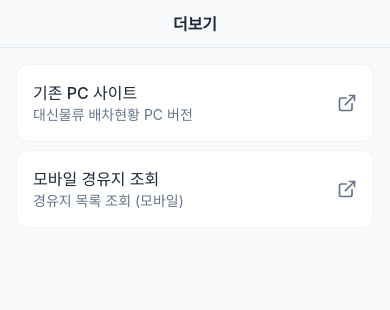
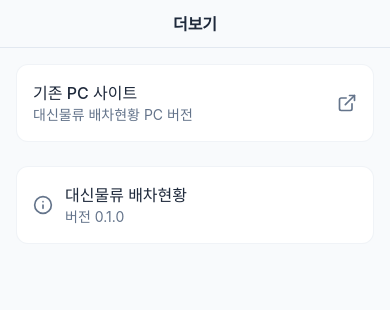
Before and after one commit to kilhyeonjun/daesin-logistics-bot-fe, a Next.js app: page /more in a window 390 px wide. Shown: the top 310 px of the page. Built offline with nearby package versions, Linux system fonts and the light colour scheme; a web font is replaced by a local one.

Commit message:
refactor: remove mobile link, show version from package.json

```diff
--- a/src/app/more/page.tsx
+++ b/src/app/more/page.tsx
@@ -1,5 +1,6 @@
-import { ExternalLink } from 'lucide-react';
+import { ExternalLink, Info } from 'lucide-react';
 import { AppShell } from '@/components/layout';
+import packageJson from '../../../package.json';
 
 const EXTERNAL_LINKS = [
   {
@@ -8,18 +9,12 @@
     href: 'http://logistics.ds3211.co.kr/daesin/servlet/total.TotServlet?mode=0&work=0&menuid=27&level=01',
     description: '대신물류 배차현황 PC 버전',
   },
-  {
-    id: 'mobile',
-    label: '모바일 경유지 조회',
-    href: 'http://www.ds3211.co.kr/mobile/loadPlan/list.jsp',
-    description: '경유지 목록 조회 (모바일)',
-  },
 ] as const;
 
 export default function MorePage() {
   return (
     <AppShell title="더보기">
-      <div className="px-4 py-4 page-enter">
+      <div className="px-4 py-4 space-y-6 page-enter">
         <div className="space-y-2">
           {EXTERNAL_LINKS.map((link) => (
             <a
@@ -37,6 +32,16 @@
             </a>
           ))}
         </div>
+
+        <div className="rounded-xl bg-card border border-border/50 p-4">
+          <div className="flex items-center gap-3">
+            <Info className="h-5 w-5 text-muted-foreground" />
+            <div>
+              <p className="font-medium">대신물류 배차현황</p>
+              <p className="text-sm text-muted-foreground">버전 {packageJson.version}</p>
+            </div>
+          </div>
+        </div>
       </div>
     </AppShell>
   );
```
